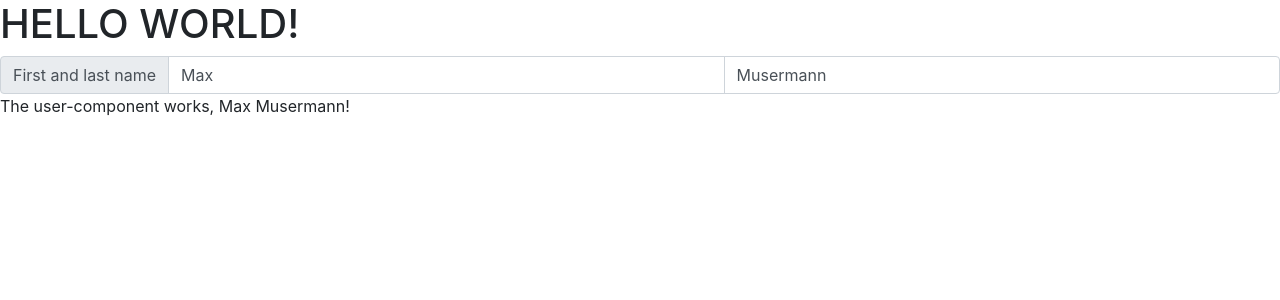
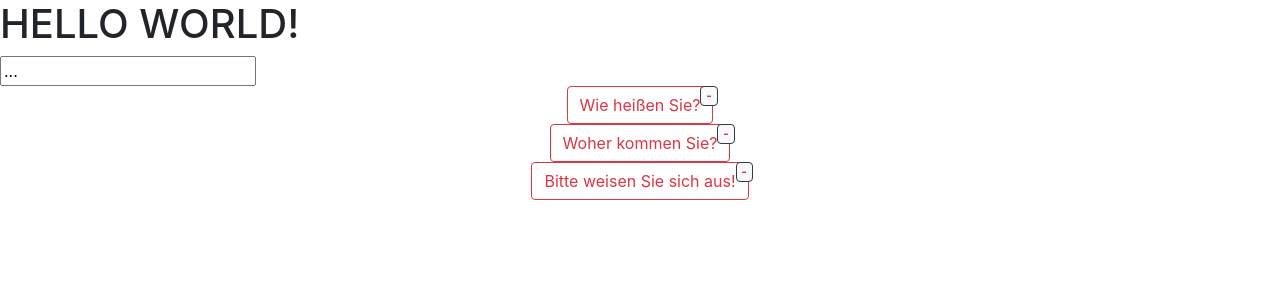
Before and after one commit to klaus-moser/angular-test, an Angular app: page / in a window 1280 px wide. Shown: the top 300 px of the page. Built offline with nearby package versions, Linux system fonts and the light colour scheme.

Commit message:
Child->Parent Button communication OK

```diff
--- a/src/app/app.component.html
+++ b/src/app/app.component.html
@@ -1,10 +1,17 @@
 <h1>HELLO WORLD!</h1>
 
 <div>
-  <app-user-component
+  <!-- <app-user-component
     [firstName]="rootFirstName"
     [lastName]="rootLastName"
     (firstNameChanged)="onFirstNameChanged($event)"
     (lastNameChanged)="onLastNameChanged($event)">
-  </app-user-component>
+  </app-user-component> -->
 </div>
+
+<input type="text" [value]="rootText">
+
+<div>
+  <app-user-detail (textChanged)="onTextChanged($event)">
+  </app-user-detail>
+</div>
--- a/src/app/app.component.ts
+++ b/src/app/app.component.ts
@@ -1,4 +1,4 @@
-import { Component } from '@angular/core';
+import { Component, Input } from '@angular/core';
 
 @Component({
   selector: 'app-root',
@@ -6,10 +6,11 @@ import { Component } from '@angular/core';
   styleUrls: ['./app.component.css']
 })
 export class AppComponent {
+
   title = 'angular-test';
-
   rootFirstName = "Max";
   rootLastName = "Musermann";
+  rootText = "...";
 
   onFirstNameChanged(newFirstName: any) {
     this.rootFirstName = newFirstName;
@@ -18,4 +19,8 @@ export class AppComponent {
   onLastNameChanged(newLastName: any) {
     this.rootLastName = newLastName;
   }
+
+  onTextChanged(newText: any) {
+    this.rootText = newText;
+  }
 }
--- a/src/app/component/user-component/user-component.component.html
+++ b/src/app/component/user-component/user-component.component.html
@@ -1,8 +1,7 @@
 <div class="input-group">
+
   <div class="input-group-prepend">
-
     <span class="input-group-text">First and last name</span>
-
   </div>
 
   <input type="text" aria-label="First name" class="form-control"
--- a/src/app/component/user-detail/user-detail.component.html
+++ b/src/app/component/user-detail/user-detail.component.html
@@ -1 +1,18 @@
-<p>user-detail works!</p>
+<div class="row justify-content-md-center" *ngFor="let defText of defaultTexts">
+
+  <div class=".col-6 .col-md-4">
+    <button
+    class="btn btn-outline-danger position-relative"
+    type="button"
+    (click)="onButtonClick(defText.text)">
+    {{ defText.text }}
+
+      <span class="text position-absolute top-0 start-100 translate-middle badge rounded-pill bg-light border border-dark"
+        (click)="onBadgeClick(defText)">
+        -
+        <span class="visually-hidden"></span>
+      </span>
+
+    </button>
+  </div>
+</div>
--- a/src/app/component/user-detail/user-detail.component.ts
+++ b/src/app/component/user-detail/user-detail.component.ts
@@ -1,4 +1,10 @@
-import { Component, OnInit } from '@angular/core';
+import { Component, Input, Output, OnInit, EventEmitter } from '@angular/core';
+
+export interface DefaultText {
+  id: number;
+  text: string
+}
+
 
 @Component({
   selector: 'app-user-detail',
@@ -7,6 +13,36 @@ import { Component, OnInit } from '@angular/core';
 })
 export class UserDetailComponent implements OnInit {
 
+  @Output() buttonTextChanged = new EventEmitter<string>();
+
+  defaultTexts : DefaultText[] = [
+    {
+      id: 0,
+      text: "Wie heißen Sie?"
+    },
+    {
+      id: 1,
+      text: "Woher kommen Sie?"
+    },
+    {
+      id: 2,
+      text: "Bitte weisen Sie sich aus!"
+    },
+  ]
+
+  onBadgeClick(event: any) {
+    console.log("filter buttons")
+    this.defaultTexts = this.defaultTexts.filter(a => a != event);
+  }
+
+  rootText: string;
+  @Output() textChanged = new EventEmitter<string>();
+
+  onButtonClick(buttonText: any) {
+    console.log("button click")
+    this.textChanged.emit(buttonText);
+  }
+
   constructor() { }
 
   ngOnInit(): void {
```
